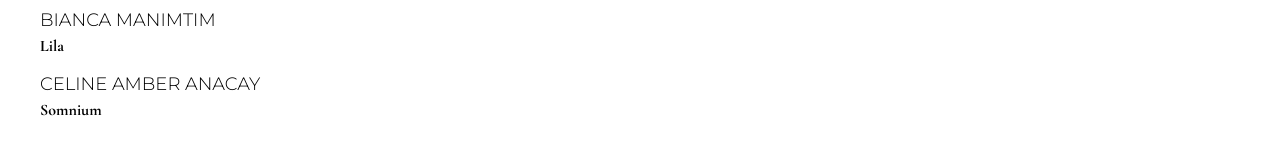
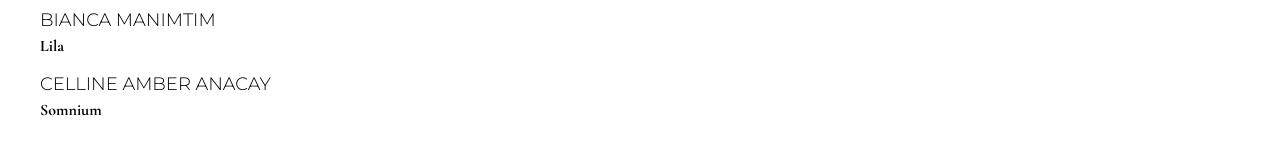
Before and after one commit to tortendes/mkt-film-fest, a Next.js app: page /awards/nominees in a window 1280 px wide. Shown: the part 552-694 px from the top of the page. Built offline with nearby package versions, Linux system fonts and the light colour scheme.

Commit message:
Fixed typo

```diff
--- a/src/app/awards/nominees/page.tsx
+++ b/src/app/awards/nominees/page.tsx
@@ -48,7 +48,7 @@ export default function Nominees(): JSX.Element {
                             <span className={`${cg.className} font-bold text-md`}>Lila</span>
                         </div>
                         <div>
-                            <p className={`uppercase font-light text-lg`}>Celine Amber Anacay</p>
+                            <p className={`uppercase font-light text-lg`}>Celline Amber Anacay</p>
                             <span className={`${cg.className} font-bold text-md`}>Somnium</span>
                         </div>
                     </div>
```
